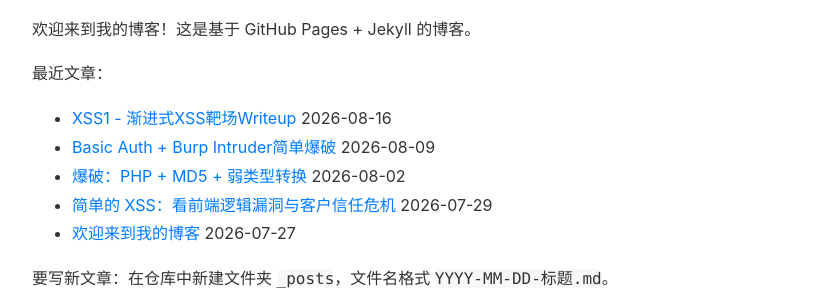
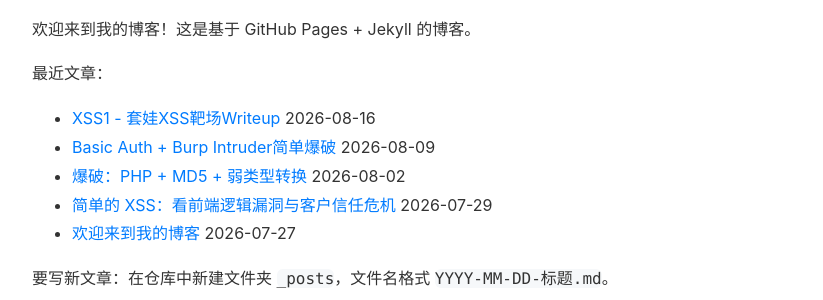
Before and after one commit to Chen-xue-qin/-Chen-xue-qin.github.io, a Jekyll site: the page built from index.md, in a window 1280 px wide. Shown: the part 476-776 px from the top of the page, without its empty margins (228-1051 px from the left). Built offline with Jekyll 4.4.1, drawn with Linux system fonts in a browser that asks for light colours.

Commit message:
Update and rename 2026-08-16-XSS1.md to 2026-08-16-XSS1 - 套娃XSS靶场Writeup.md

```diff
--- a/_posts/2026-08-16-XSS1.md
+++ b/_posts/2026-08-16-XSS1 - 套娃XSS靶场Writeup.md
@@ -1,6 +1,6 @@
 ---
 layout: default
-title: "XSS1 - 渐进式XSS靶场Writeup"
+title: "XSS1 - 套娃XSS靶场Writeup"
 date: 2026-08-16
 categories: [Writeup]
 tags: [XSS, Web安全]
```
